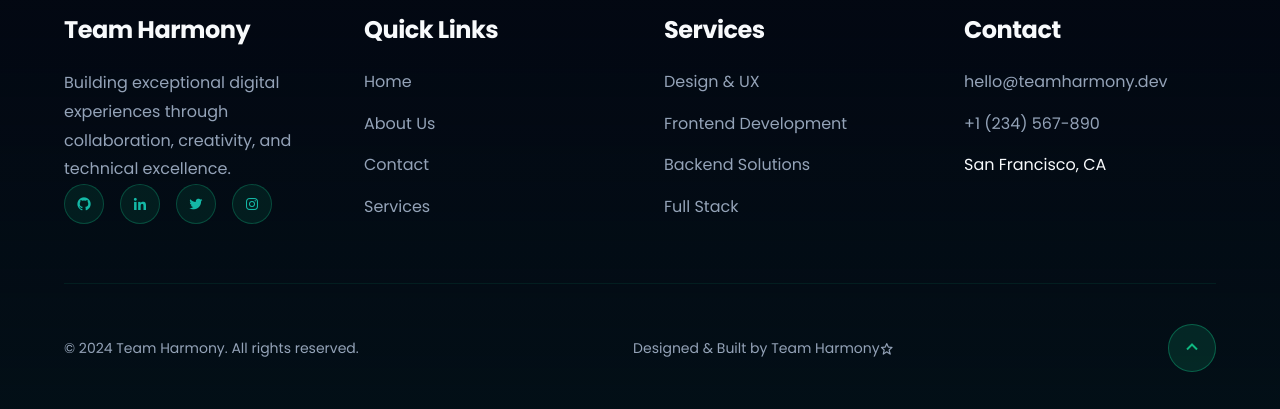
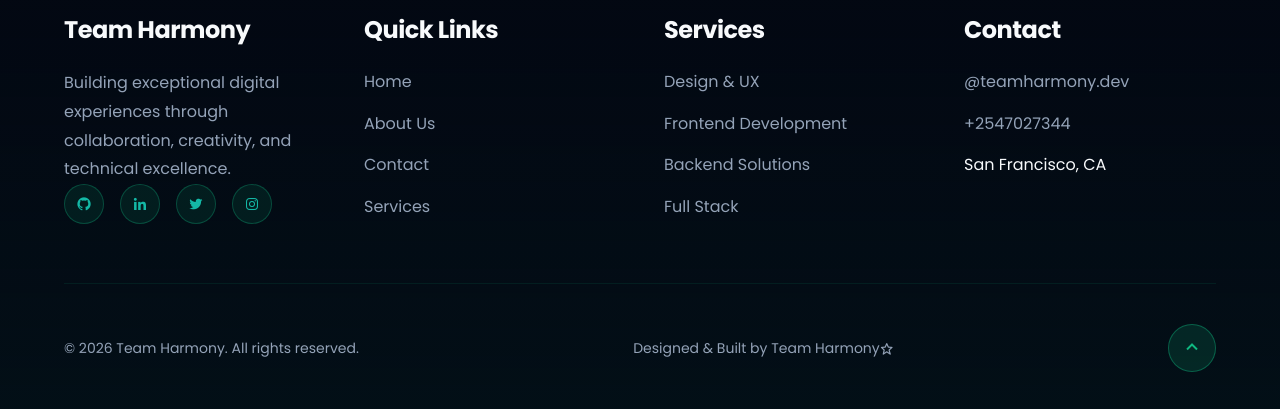
Before and after one commit to Abivic9-ops/Branching_Merging-Tuts, a plain HTML site: page index.html in a window 1280 px wide. Shown: the part 7764-8173 px from the top of the page. Drawn offline with nearby package versions, Linux system fonts and the light colour scheme.

Commit message:
Minor edits

```diff
--- a/index.html
+++ b/index.html
@@ -371,14 +371,14 @@
         <div class="footer-section">
           <h4>Contact</h4>
           <ul class="footer-links">
-            <li><a href="mailto:hello@teamharmony.dev">hello@teamharmony.dev</a></li>
-            <li><a href="tel:+1234567890">+1 (234) 567-890</a></li>
+            <li><a href="mailto:hello@teamharmony.dev">@teamharmony.dev</a></li>
+            <li><a href="tel:+1234567890">+2547027344</a></li>
             <li>San Francisco, CA</li>
           </ul>
         </div>
       </div>
       <div class="footer-bottom">
-        <p>&copy; 2024 Team Harmony. All rights reserved.</p>
+        <p>&copy; 2026 Team Harmony. All rights reserved.</p>
         <p>Designed & Built by Team Harmony<i class='bx bx-star'></i> </p>
         <button class="scroll-to-top" aria-label="Scroll to top">
           <i class='bx bx-chevron-up'></i>
```
